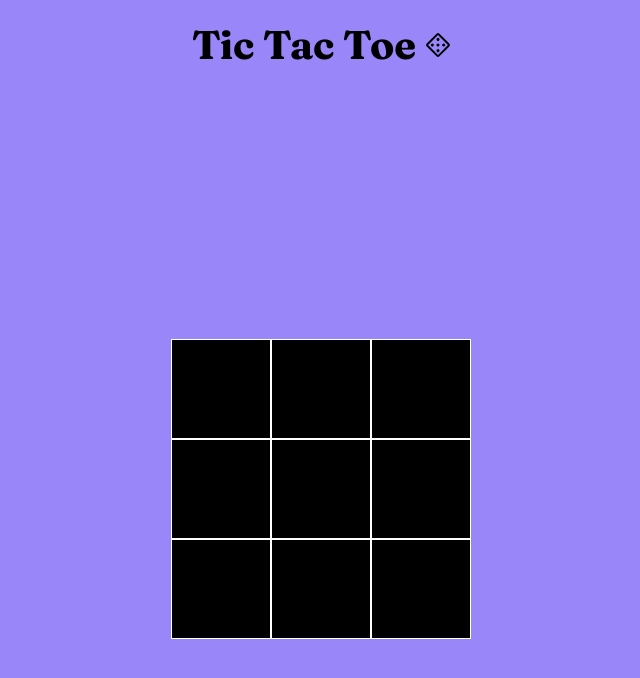
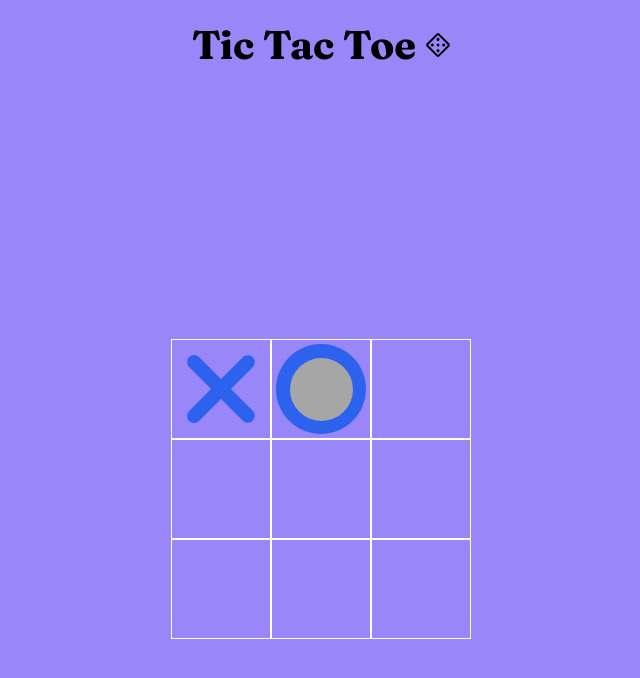
Before and after one commit to jomoke814/Odin-Projects, a plain HTML site: page Tic Tac Toe/index.html in a window 1280 px wide. Shown: the whole page, without its empty margins (319-959 px from the left). Drawn offline with Linux system fonts and the light colour scheme.

Commit message:
Adding cells background and hover effects

```diff
--- a/Tic Tac Toe/css/styles.css
+++ b/Tic Tac Toe/css/styles.css
@@ -8,6 +8,7 @@
 
 :root {
     --main-cell-size: 100px;
+    --main-mark-size: calc(var(--main-cell-size) * .9);
 }
 
 body {
@@ -42,11 +43,66 @@ svg {
 }
 
 .cell {
+    cursor: pointer;
     display: flex;
     justify-content: center;
     align-items: center;
-    background-color: black;
     border: 1px solid #fff;
     height: var(--main-cell-size);
     width: var(--main-cell-size);
+    position: relative;
 }
+
+.cell.x, .cell.circle {
+    cursor: not-allowed;
+}
+
+.cell.x::before,
+.cell.x::after {
+    background-color: hsl(223, 84%, 55%);
+}
+
+.game-board.x .cell:not(.x):not(.circle):hover::before,
+.game-board.x .cell:not(.x):not(.circle):hover::after {
+    background-color: lightgray;
+}
+
+.cell.x::before,
+.cell.x::after,
+.game-board.x .cell:not(.x):not(.circle):hover::before,
+.game-board.x .cell:not(.x):not(.circle):hover::after {
+    content: '';
+    border-radius: 10px;
+    height: var(--main-mark-size);
+    width: calc(var(--main-mark-size) * .15);
+    position: absolute;
+}
+
+.cell.x::before,
+.game-board.x .cell:not(.x):not(.circle):hover::before {
+    transform: rotate(45deg);
+}
+
+.cell.x::after,
+.game-board.x .cell:not(.x):not(.circle):hover::after {
+    transform: rotate(-45deg);
+}
+
+.cell.circle::before,
+.cell.circle::after {
+    content: '';
+    border-radius: 50px;
+    position: absolute;
+}
+
+.cell.circle::before {
+    background-color: hsl(223, 84%, 55%);
+    height: var(--main-mark-size);
+    width: var(--main-mark-size);
+}
+
+.cell.circle::after {
+    background-color: hsl(0, 0%, 65%);
+    height: calc(var(--main-mark-size) * .7);
+    width: calc(var(--main-mark-size) * .7);
+}
--- a/Tic Tac Toe/index.html
+++ b/Tic Tac Toe/index.html
@@ -14,16 +14,16 @@
         <h1>Tic Tac Toe</h1>
         <svg xmlns="http://www.w3.org/2000/svg" width="24" height="24" viewBox="0 0 24 24" style="fill: rgba(0, 0, 0, 1);transform: ;msFilter:;"><path d="M19 3H5c-1.103 0-2 .897-2 2v14c0 1.103.897 2 2 2h14c1.103 0 2-.897 2-2V5c0-1.103-.897-2-2-2zM5 19V5h14l.002 14H5z"></path><circle cx="8" cy="8" r="1.5"></circle><circle cx="12" cy="12" r="1.5"></circle><circle cx="16" cy="16" r="1.5"></circle><circle cx="8" cy="16" r="1.5"></circle><circle cx="16" cy="8" r="1.5"></circle></svg>
     </div>
-    <div class="game-board">
-        <div class="cell">1</div>
-        <div class="cell">2</div>
-        <div class="cell">3</div>
-        <div class="cell">4</div>
-        <div class="cell">5</div>
-        <div class="cell">6</div>
-        <div class="cell">7</div>
-        <div class="cell">8</div>
-        <div class="cell">9</div>
+    <div class="game-board x">
+        <div class="cell x"></div>
+        <div class="cell circle"></div>
+        <div class="cell"></div>
+        <div class="cell"></div>
+        <div class="cell"></div>
+        <div class="cell"></div>
+        <div class="cell"></div>
+        <div class="cell"></div>
+        <div class="cell"></div>
     </div>
 </body>
 </html>
```
